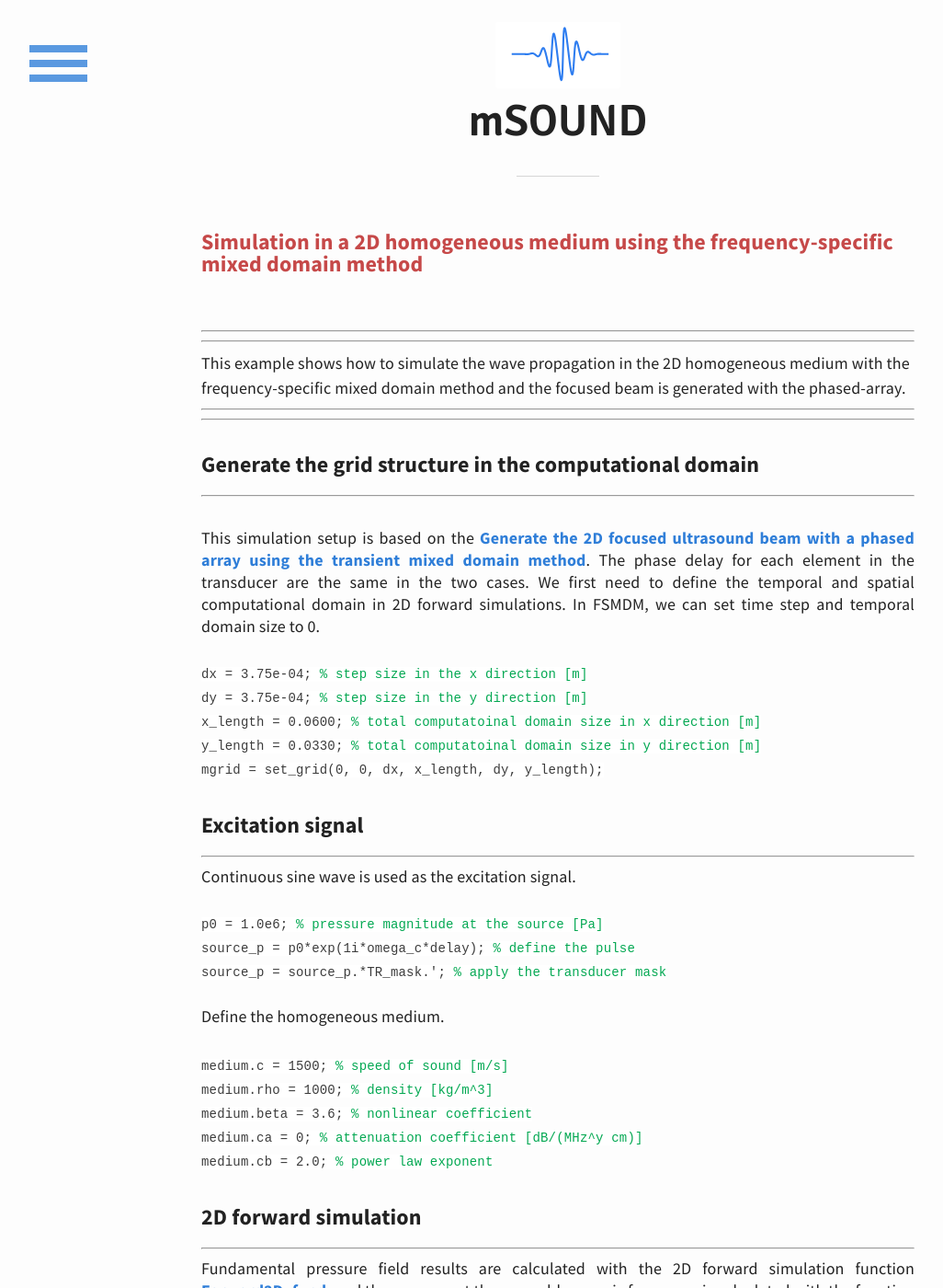
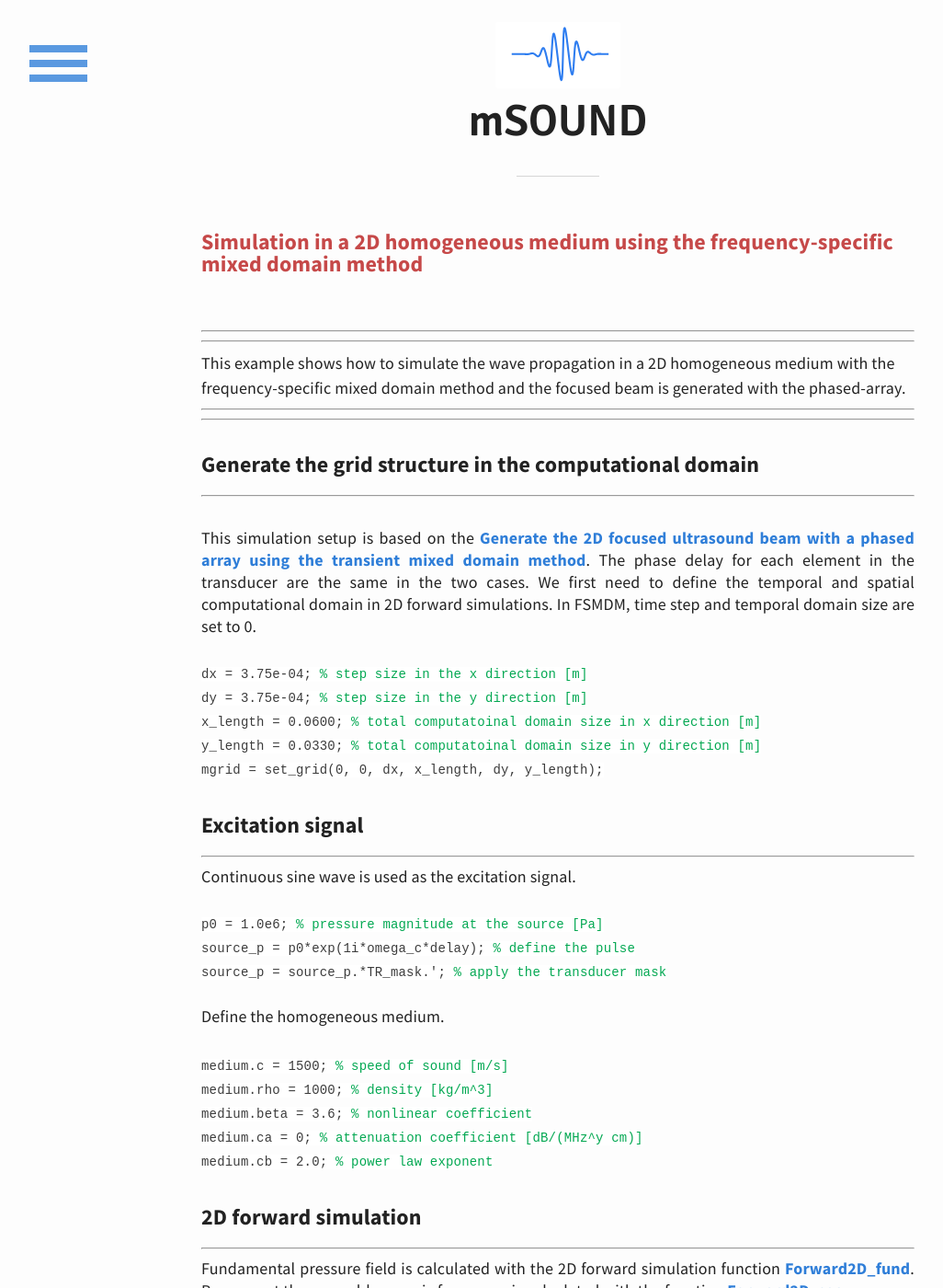
Before and after one commit to m-SOUND/mSOUND, a Jekyll site: the page built from _posts/2019-02-20-FSMDM_2D_homogeneous.html, in a window 1280 px wide and 1400 px high. Shown: the whole window at 92% size, without its empty margins (33-1059 px from the left). Built offline with Jekyll 4.4.1, drawn with Linux system fonts in a browser that asks for light colours; some of the changed text lies outside the part shown.

Commit message:
Update 2019-02-20-FSMDM_2D_homogeneous.html

```diff
--- a/_posts/2019-02-20-FSMDM_2D_homogeneous.html
+++ b/_posts/2019-02-20-FSMDM_2D_homogeneous.html
@@ -5,7 +5,7 @@
 <br>
 <hr>
 <hr>
-This example shows how to simulate the wave propagation in the 2D homogeneous medium with the frequency-specific
+This example shows how to simulate the wave propagation in a 2D homogeneous medium with the frequency-specific
  mixed domain method and the focused beam is generated with the phased-array.
 <hr>
 <hr>
@@ -21,8 +21,8 @@
    <a href="https://m-sound.github.io/mSOUND/generate_2D_focused_ultrasound_beam_with_phased_array">
   Generate the 2D focused ultrasound beam with a phased array using the transient mixed domain method</a>.
   The phase delay for each element in the transducer are the same in the two cases.
-  We first need to define the temporal and spatial computational domain in 2D forward simulations. In FSMDM, we can set
-  time step and temporal domain size to 0.
+  We first need to define the temporal and spatial computational domain in 2D forward simulations. In FSMDM, time step and
+ temporal domain size are set to 0.
  <br>
    <code>
 <br>dx = 3.75e-04;         <font color="#03a852"> %  step size in the x direction [m]</font>
@@ -69,8 +69,8 @@
 <h6>2D forward simulation</h6>
 <hr>
 <p>
-Fundamental pressure field results are calculated with the 2D forward simulation function <a href="/mSOUND/functions">Forward2D_fund</a>.
-and the pressure at the second-harmonic frequency is calculated with the function <a href="/mSOUND/functions">Forward2D_sec</a>.
+Fundamental pressure field is calculated with the 2D forward simulation function <a href="/mSOUND/functions">Forward2D_fund</a>.
+Pressure at the second-harmonic frequency is calculated with the function <a href="/mSOUND/functions">Forward2D_sec</a>.
 <code>
   <br>
  <br><font color="#03a852">% forward propagation of the fundamental pressure</font>
```
